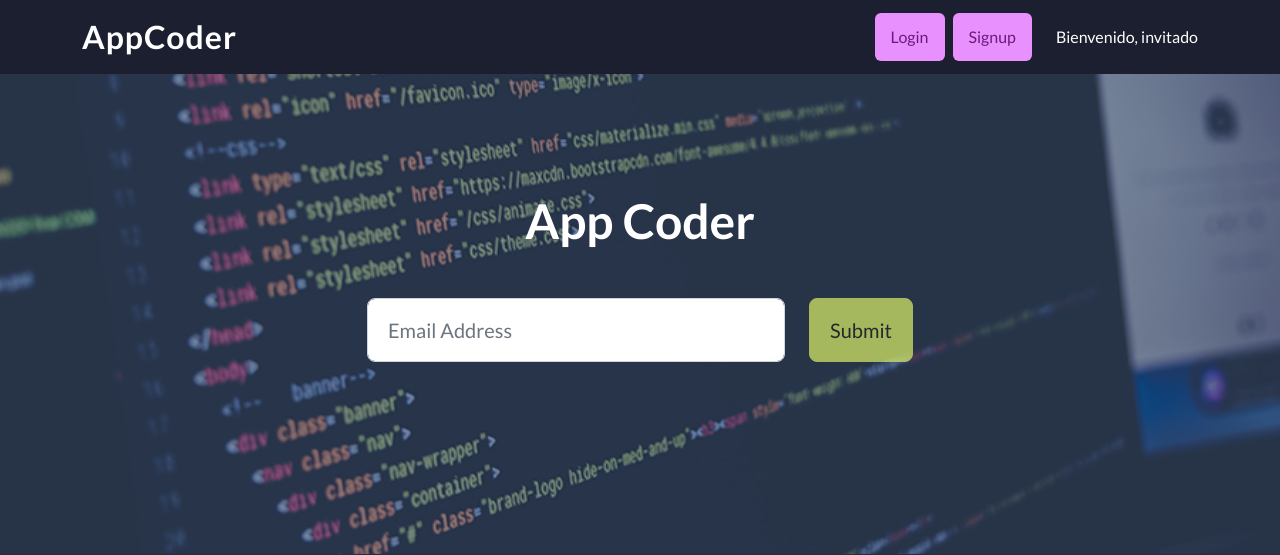
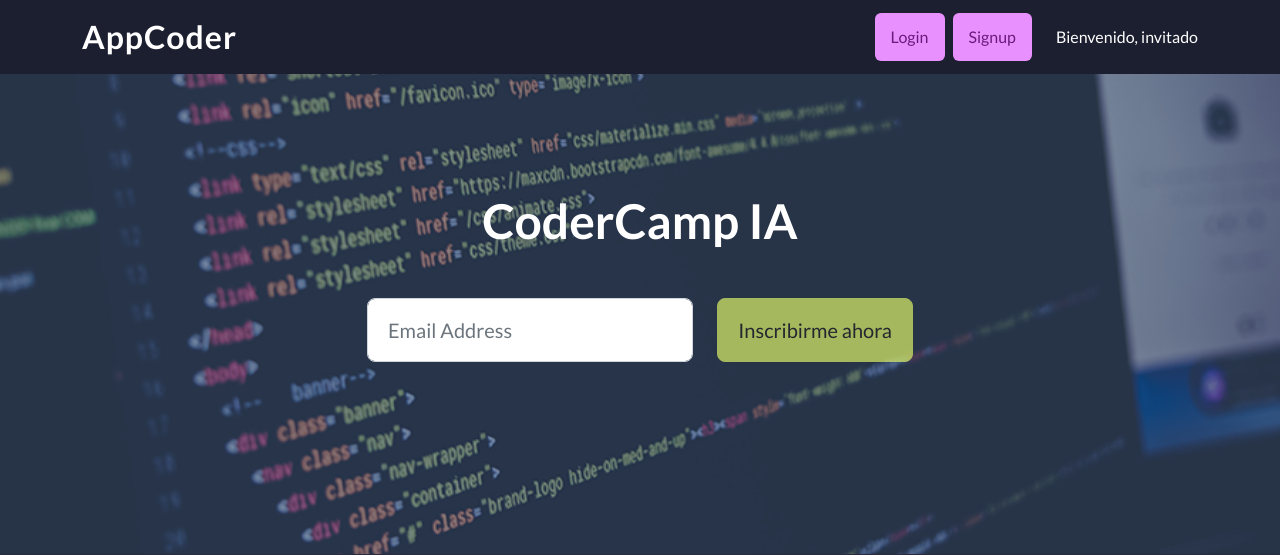
Before and after one commit to vanerm/CursoPython, a Django app: page /AppCoder/alumnos/ in a window 1280 px wide. Shown: the top 555 px of the page. Run offline with Django 5.2, Linux system fonts and the light colour scheme; data comes from the database, SQL or seed files in the repository; both versions use the stored data as it was after the commit; some libraries are stand-ins or nearby versions; some web fonts are replaced.

```diff
--- a/AppCoder/template/padre.html
+++ b/AppCoder/template/padre.html
@@ -94,7 +94,7 @@
                 <div class="col-xl-6">
                     <div class="text-center text-white">
                         <!-- Page heading-->
-                        <h1 class="mb-5">App Coder</h1>
+                        <h1 class="mb-5">CoderCamp IA</h1>
                         <!-- Signup form-->
                         <!-- * * * * * * * * * * * * * * *-->
                         <!-- * * SB Forms Contact Form * *-->
@@ -114,8 +114,10 @@
                                     <div class="invalid-feedback text-white" data-sb-feedback="emailAddress:email">Email
                                         Address Email is not valid.</div>
                                 </div>
-                                <div class="col-auto"><button class="btn btn-primary btn-lg disabled" id="submitButton"
-                                        type="submit">Submit</button></div>
+                                <div class="col-auto">
+                                    <button class="btn btn-primary btn-lg disabled" id="submitButton"
+                                        type="submit">Inscribirme ahora</button>
+                                </div>
                             </div>
                             <!-- Submit success message-->
                             <!---->
@@ -123,10 +125,10 @@
                             <!-- has successfully submitted-->
                             <div class="d-none" id="submitSuccessMessage">
                                 <div class="text-center mb-3">
-                                    <div class="fw-bolder">Form submission successful!</div>
-                                    <p>To activate this form, sign up at</p>
+                                    <div class="fw-bolder">¡Inscripción exitosa!</div>
+                                    <p>Para mas informacion sobre CoderCamp IA, por favor visite la página de la academia en la siguiente URL:</p>
                                     <a class="text-white"
-                                        href="https://startbootstrap.com/solution/contact-forms">https://startbootstrap.com/solution/contact-forms</a>
+                                        href="https://www.coderhouse.com/ar/codercamp/ia#agenda" target="_blank">https://www.coderhouse.com/ar/codercamp/ia#agenda</a>
                                 </div>
                             </div>
                             <!-- Submit error message-->
```
Also changed, not shown: db.sqlite3.
